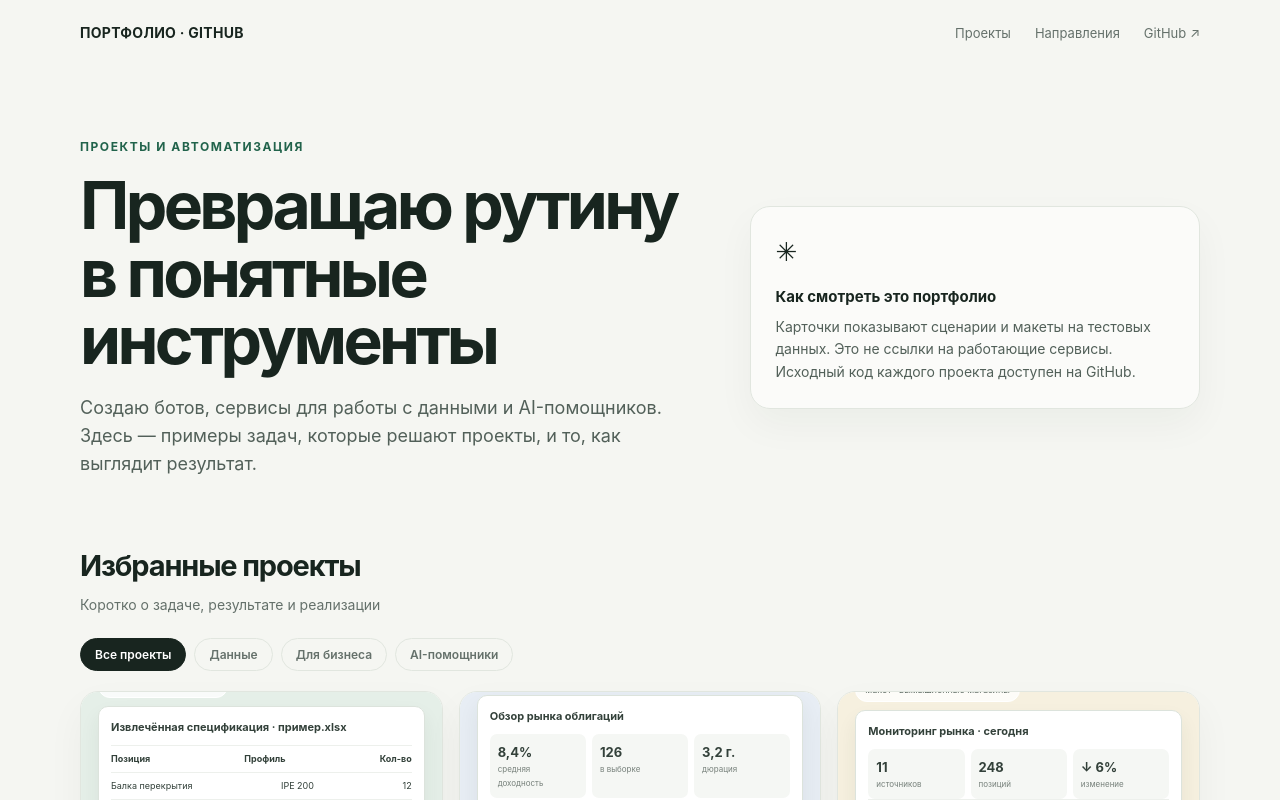
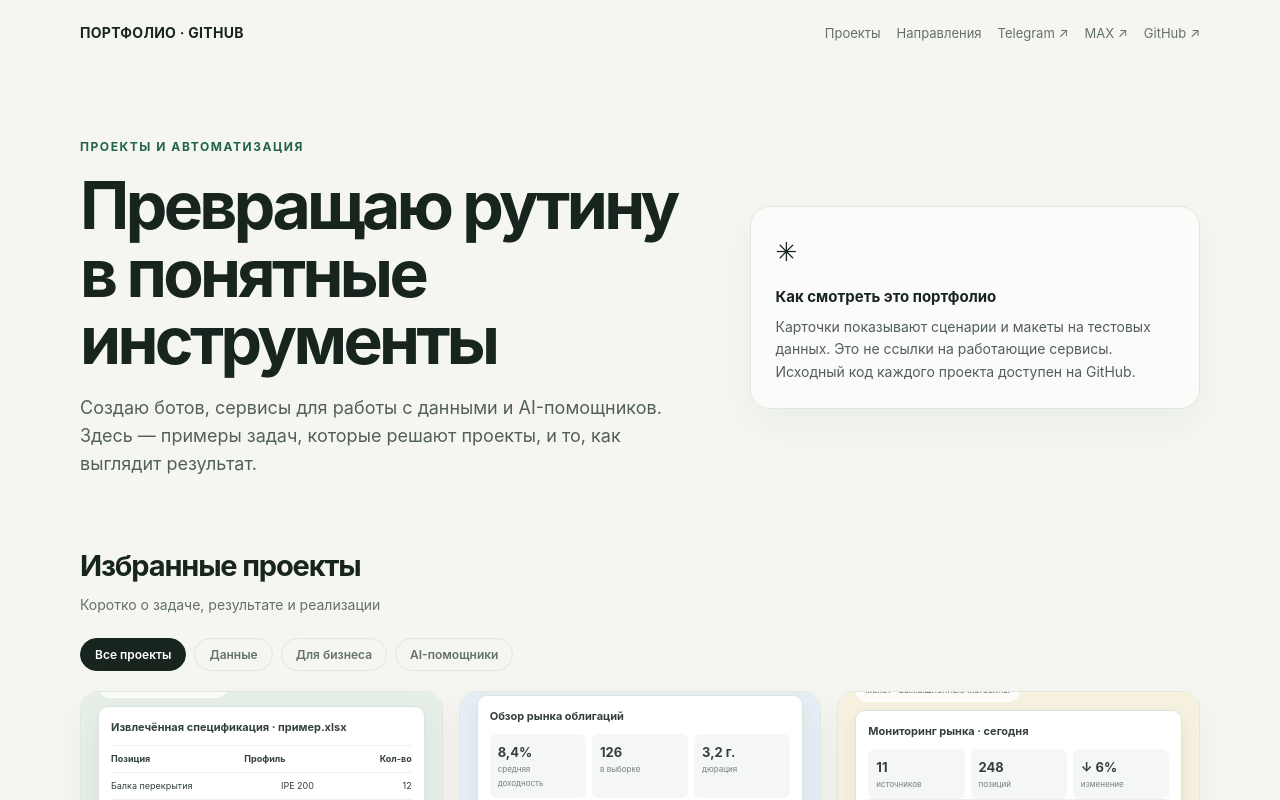
Before and after one commit to sithortodox/sithortodox.github.io, a plain HTML site: page index.html in a window 1280 px wide. Shown: the top 800 px of the page. Drawn offline with Linux system fonts and the light colour scheme.

Commit message:
Add contact links to page header

```diff
--- a/index.html
+++ b/index.html
@@ -8,18 +8,18 @@
   <style>
     :root{--ink:#18251f;--muted:#65716b;--paper:#f5f6f2;--white:#fff;--line:#e1e6df;--green:#21634b;--mint:#dceee4;--blue:#e2ebf4;--yellow:#fbf0d0;--shadow:0 16px 38px #17231b0b}
     *{box-sizing:border-box}html{scroll-behavior:smooth}body{margin:0;background:var(--paper);color:var(--ink);font:16px/1.55 Inter,ui-sans-serif,system-ui,-apple-system,"Segoe UI",sans-serif}a{color:inherit}.wrap{width:min(1120px,calc(100% - 40px));margin:auto}
-    .top{display:flex;align-items:center;justify-content:space-between;padding:22px 0}.brand{font-size:14px;font-weight:750;letter-spacing:.02em}.top nav{display:flex;gap:24px;font-size:13px;color:var(--muted)}.top nav a{text-decoration:none}.top nav a:hover{color:var(--green)}
+    .top{display:flex;align-items:center;justify-content:space-between;padding:22px 0;gap:20px}.brand{font-size:14px;font-weight:750;letter-spacing:.02em;white-space:nowrap}.top nav{display:flex;flex-wrap:wrap;justify-content:flex-end;gap:16px;font-size:13px;color:var(--muted)}.top nav a{text-decoration:none}.top nav a:hover{color:var(--green)}
     .hero{padding:72px 0 54px;display:grid;grid-template-columns:1.15fr .85fr;gap:60px;align-items:center}.eyebrow{font-size:12px;font-weight:750;letter-spacing:.13em;text-transform:uppercase;color:var(--green)}h1{font-size:clamp(40px,6vw,66px);letter-spacing:-.055em;line-height:1.02;margin:16px 0 20px;max-width:700px}.hero p{font-size:18px;color:#526059;max-width:600px;margin:0}.hero-note{border:1px solid var(--line);border-radius:20px;padding:25px;background:#fff9;box-shadow:var(--shadow)}.hero-note strong{display:block;font-size:15px;margin-bottom:8px}.hero-note p{font-size:14px;line-height:1.6}.hero-note .spark{font-size:26px;margin-bottom:12px}
     .section-head{display:flex;align-items:end;justify-content:space-between;gap:20px;margin:12px 0 22px}.section-head h2{font-size:29px;letter-spacing:-.04em;margin:0}.section-head p{margin:5px 0 0;color:var(--muted);font-size:14px}.filterbar{display:flex;gap:8px;flex-wrap:wrap;margin:0 0 20px}.filter{border:1px solid var(--line);border-radius:99px;background:transparent;padding:8px 14px;font-family:inherit;font-size:12px;font-weight:600;color:var(--muted);cursor:pointer}.filter.active,.filter:hover{background:var(--ink);border-color:var(--ink);color:white}
     .grid{display:grid;grid-template-columns:repeat(3,1fr);gap:16px}.card{min-width:0;background:var(--white);border:1px solid var(--line);border-radius:18px;overflow:hidden;box-shadow:var(--shadow);transition:transform .18s,box-shadow .18s}.card:hover{transform:translateY(-3px);box-shadow:0 20px 42px #17231b14}.preview{height:184px;padding:17px;display:flex;align-items:center;justify-content:center;overflow:hidden;background:#eff2ed}.preview.green{background:#e5efe8}.preview.blue{background:#e7edf4}.preview.yellow{background:#f6f0df}.preview.purple{background:#ece9f4}.preview.slate{background:#e8edeb}.card-body{padding:19px 19px 17px}.tag{font-size:10px;font-weight:750;letter-spacing:.1em;text-transform:uppercase;color:var(--green)}.card h3{font-size:20px;letter-spacing:-.025em;line-height:1.2;margin:8px 0}.card p{font-size:13px;color:var(--muted);margin:0 0 16px;min-height:61px}.card-foot{display:flex;align-items:center;justify-content:space-between;border-top:1px solid #edf0ec;padding-top:13px}.kind{font-size:11px;color:var(--muted)}.repo{font-size:12px;text-decoration:none;font-weight:700;color:var(--green)}.repo:hover{text-decoration:underline}.mock-label{display:inline-block;background:#ffffffc9;border:1px solid #ffffff;border-radius:99px;padding:4px 9px;font-size:9px;color:#59665e;margin-bottom:8px}
     .mock{width:100%;max-width:340px;background:#fff;border:1px solid #dce3dc;border-radius:10px;padding:12px;box-shadow:0 10px 20px #263c3012;color:#33413a;font-size:9px}.mock-title{font-size:11px;font-weight:750;margin-bottom:9px}.mock-row{display:flex;justify-content:space-between;gap:6px;padding:6px 0;border-top:1px solid #edf0ec}.mock-pill{background:#e4f2e9;color:#21634b;border-radius:99px;padding:2px 6px;font-size:8px}.metric-row{display:grid;grid-template-columns:repeat(3,1fr);gap:6px}.metric{background:#f5f7f4;padding:8px;border-radius:7px}.metric b{display:block;font-size:13px}.metric span{color:#77817b;font-size:8px}.chart{width:100%;height:55px;margin-top:8px}.chat{max-width:270px}.bubble{background:#f2f5f2;border-radius:10px;padding:7px 9px;margin:6px 0;width:max-content;max-width:95%}.bubble.me{background:#dceee4;margin-left:auto}.timeline{display:grid;grid-template-columns:45px 1fr;gap:5px 8px}.slot{color:#78827b}.event{border-left:3px solid #6c9d7f;background:#eef5ef;border-radius:4px;padding:5px 7px}.event.alt{border-color:#dfa94a;background:#fbf4e3}
     .note{margin:18px 0 68px;border-radius:14px;padding:14px 17px;background:#eef1eb;color:#68736c;font-size:12px}.more{margin:76px 0 58px;padding-top:28px;border-top:1px solid var(--line)}.more h2{font-size:22px;margin:0 0 8px}.more p{font-size:14px;color:var(--muted);margin:0 0 17px}.chips{display:flex;gap:8px;flex-wrap:wrap}.chips a{font-size:12px;text-decoration:none;padding:8px 11px;border:1px solid var(--line);border-radius:99px;background:#fff}.chips a:hover{border-color:#87a491;color:var(--green)}footer{border-top:1px solid var(--line);padding:22px 0 34px;color:var(--muted);font-size:12px;display:flex;justify-content:space-between;gap:14px}
-    @media(max-width:850px){.hero{grid-template-columns:1fr;gap:25px;padding:54px 0 42px}.hero-note{max-width:560px}.grid{grid-template-columns:repeat(2,1fr)}}@media(max-width:560px){.wrap{width:min(100% - 28px,1120px)}.top nav{gap:12px}.top nav a:nth-child(2){display:none}.hero{padding-top:42px}.grid{grid-template-columns:1fr}.preview{height:172px}.section-head{align-items:start;flex-direction:column}.card p{min-height:0}footer{flex-direction:column}}
+    @media(max-width:850px){.hero{grid-template-columns:1fr;gap:25px;padding:54px 0 42px}.hero-note{max-width:560px}.grid{grid-template-columns:repeat(2,1fr)}}@media(max-width:560px){.wrap{width:min(100% - 28px,1120px)}.top{align-items:flex-start}.top nav{gap:8px 12px;font-size:11px}.top nav a:nth-child(2){display:none}.hero{padding-top:42px}.grid{grid-template-columns:1fr}.preview{height:172px}.section-head{align-items:start;flex-direction:column}.card p{min-height:0}footer{flex-direction:column}}
   </style>
 </head>
 <body>
   <div class="wrap">
-    <header class="top"><div class="brand">ПОРТФОЛИО · GITHUB</div><nav><a href="#projects">Проекты</a><a href="#areas">Направления</a><a href="https://github.com/sithortodox">GitHub ↗</a></nav></header>
+    <header class="top"><div class="brand">ПОРТФОЛИО · GITHUB</div><nav><a href="#projects">Проекты</a><a href="#areas">Направления</a><a href="https://t.me/sith_ortodox" target="_blank" rel="noopener noreferrer">Telegram ↗</a><a href="https://max.ru/u/f9LHodD0cOIvcCbEthyIGlLkduLrcRRR4amNeqX0QgUWADCgn66qpksQI5E" target="_blank" rel="noopener noreferrer">MAX ↗</a><a href="https://github.com/sithortodox" target="_blank" rel="noopener noreferrer">GitHub ↗</a></nav></header>
     <main>
       <section class="hero">
         <div><div class="eyebrow">Проекты и автоматизация</div><h1>Превращаю рутину в понятные инструменты</h1><p>Создаю ботов, сервисы для работы с данными и AI-помощников. Здесь — примеры задач, которые решают проекты, и то, как выглядит результат.</p></div>
```
